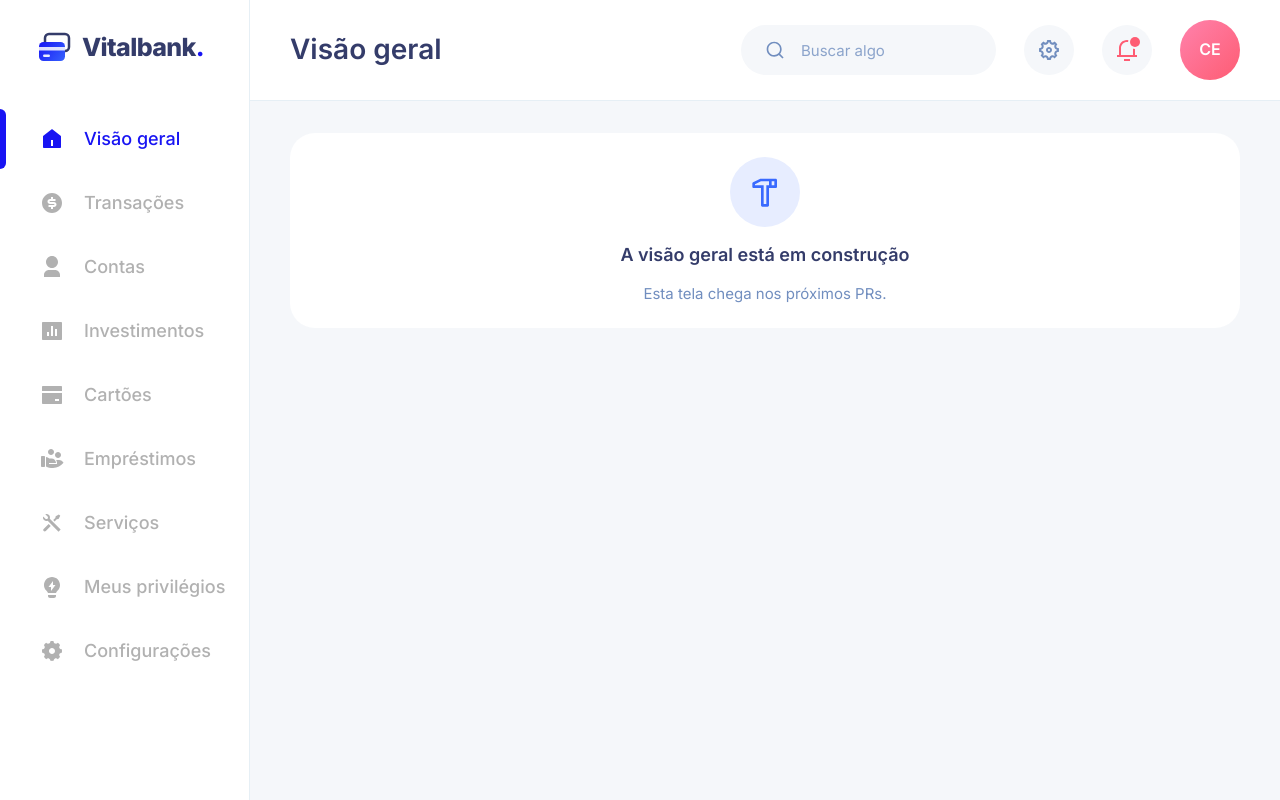
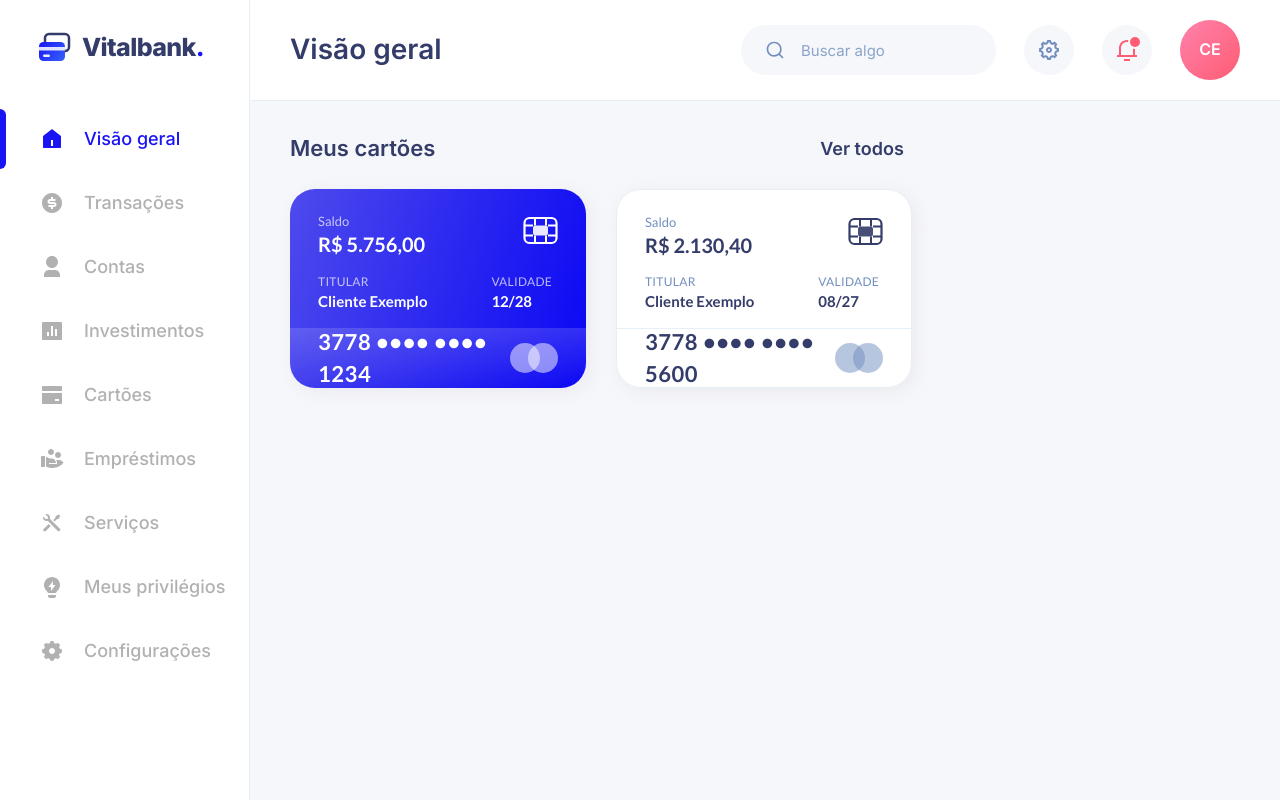
Before and after one commit to VictorNascimento14/Vitalbank, a Next.js app: page / in a window 1280 px wide. Built offline with nearby package versions, Linux system fonts and the light colour scheme.

Commit message:
feat(visao-geral): bloco Meus cartões, com fila deslizante no celular (#52)

```diff
--- a/src/app/(painel)/page.tsx
+++ b/src/app/(painel)/page.tsx
@@ -1,5 +1,11 @@
-import { EmBreve } from "@/ui";
+import { listarCartoes } from "@/dados";
+import { MeusCartoes } from "@/telas/visao-geral/MeusCartoes";
 
-export default function VisaoGeral() {
-  return <EmBreve tela="A visão geral" />;
+export default async function VisaoGeral() {
+  const cartoes = await listarCartoes();
+  return (
+    <div className="grid gap-6 lg:gap-[30px] xl:grid-cols-[minmax(0,73fr)_minmax(0,35fr)]">
+      <MeusCartoes cartoes={cartoes} />
+    </div>
+  );
 }
--- /dev/null
+++ b/src/telas/visao-geral/MeusCartoes.tsx
@@ -0,0 +1,39 @@
+import Link from "next/link";
+import type { Cartao } from "@/dados";
+import { CartaoDeCredito, TituloDeSecao } from "@/ui";
+import { Escalonado, ItemEscalonado } from "@/ui/movimento";
+
+/**
+ * Os dois primeiros cartões, lado a lado. No celular viram uma fila que rola na
+ * horizontal e para em cada cartão (scroll-snap), como no kit mobile.
+ */
+export function MeusCartoes({ cartoes }: { cartoes: readonly Cartao[] }) {
+  return (
+    <section aria-labelledby="meus-cartoes">
+      <TituloDeSecao
+        id="meus-cartoes"
+        acao={
+          <Link
+            href="/cartoes"
+            className="rounded-miudo px-2 py-1 text-rotulo font-semibold text-tinta transition-colors hover:text-primaria-viva focus-visible:outline-none focus-visible:ring-2 focus-visible:ring-primaria-viva md:text-menu"
+          >
+            Ver todos
+          </Link>
+        }
+      >
+        Meus cartões
+      </TituloDeSecao>
+      <Escalonado
+        como="ul"
+        intervalo={0.12}
+        className="-mx-6 flex snap-x snap-mandatory gap-5 overflow-x-auto px-6 pb-4 pt-1 md:mx-0 md:gap-[30px] md:overflow-visible md:px-0 [scrollbar-width:none]"
+      >
+        {cartoes.slice(0, 2).map((c) => (
+          <ItemEscalonado key={c.id} como="li" className="w-[265px] shrink-0 snap-start md:w-auto md:flex-1">
+            <CartaoDeCredito cartao={c} />
+          </ItemEscalonado>
+        ))}
+      </Escalonado>
+    </section>
+  );
+}
```
Also changed, not shown: 2 other files (tests, documents, lock files or other folders).
